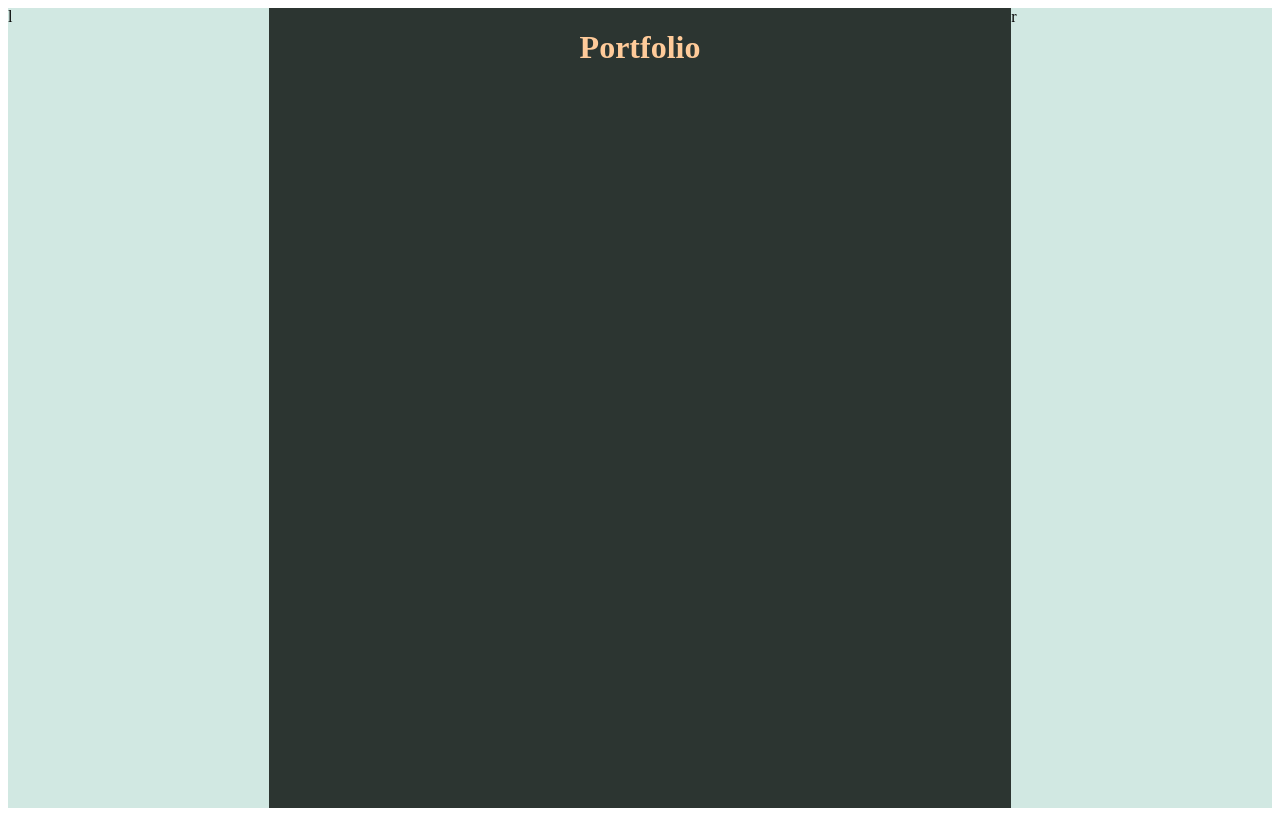
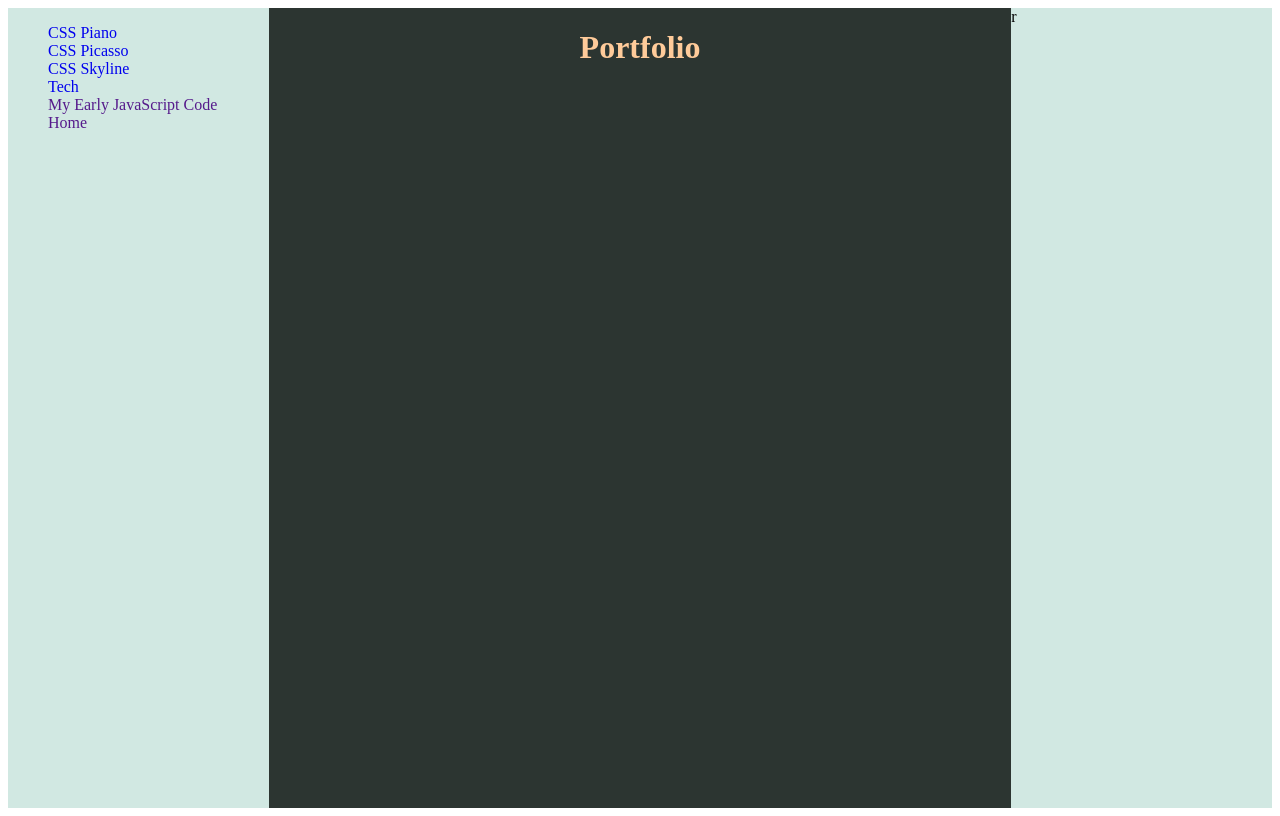
Before and after one commit to mactonite123/portfolio-pages, a plain HTML site: page index.html in a window 1280 px wide. Drawn offline with Linux system fonts and the light colour scheme.

Commit message:
Updates to the main portfolio page

```diff
--- a/index.html
+++ b/index.html
@@ -10,7 +10,17 @@
     </head>
     <body>
         <div class="container">
-            <div class="lNav">l</div>
+            <div class="lNav">
+                <ul>
+                    <li><a href="./Piano/piano.html">CSS Piano</a></li>
+                    <li><a href="./picasso/picasso.html">CSS Picasso</a></li>
+                    <li><a href="./Skyline/skyline.html">CSS Skyline</a></li>
+                    <li><a href="./techpage/techpage.html">Tech</a></li>
+                    <li><a href="">My Early JavaScript Code</a></li>
+                    <li><a href="">Home</a></li>
+                </ul>
+
+            </div>
             <div class="ctr"><h1>Portfolio</h1></div>
             <div class="rSideSpace">r</div>
         </div>
--- a/styles.css
+++ b/styles.css
@@ -1,3 +1,9 @@
+:root {
+    /* mainText */
+    --text: #FFCB9A;
+}
+
+/* Layout */
 .container {
     display: flex;
     min-height: 100vh;
@@ -11,10 +17,15 @@
 .container > .ctr {
     flex: 0 0 58vw;
     background-color: #2C3531;
-    color: #FFCB9A;
+    color: var(--text);
     text-align: center;
 }
 
-.container > .lNav {
-    z-index: -1;
+/* Styling */
+a {
+    text-decoration: none;
 }
+
+li {
+    list-style: none;
+}
```
Also changed, not shown: Skyline/skyline.html (renamed from Skyline/index.html), piano/piano.html (renamed from piano/index.html), techpage/techpage.html (renamed from techpage/index.html).
